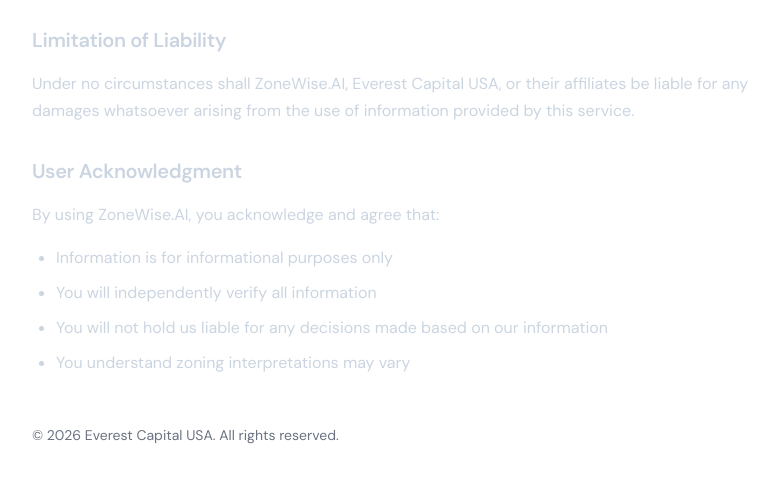
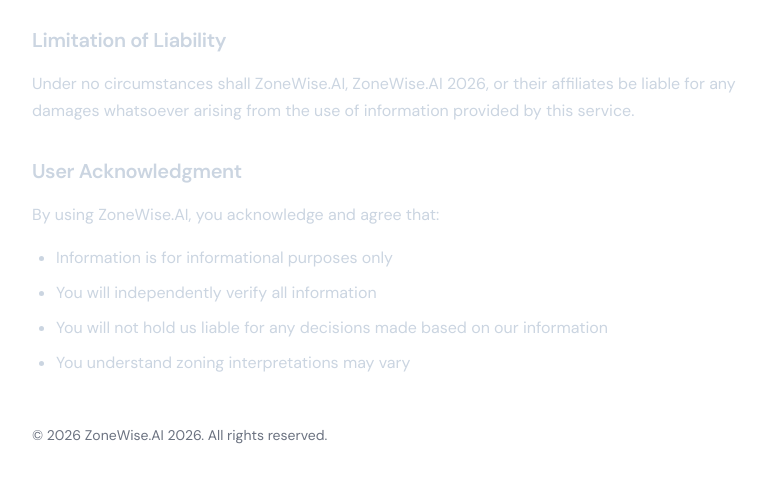
Before and after one commit to breverdbidder/zonewise-web, a Next.js app: page /disclaimer in a window 1280 px wide. Shown: the part 906-1387 px from the top of the page, without its empty margins (240-1019 px from the left). Built offline with nearby package versions, Linux system fonts and the light colour scheme.

Commit message:
chore: Rebrand to ZoneWise.AI 2026 - remove personal references

```diff
--- a/app/disclaimer/page.tsx
+++ b/app/disclaimer/page.tsx
@@ -30,7 +30,7 @@ export default function DisclaimerPage() {
           </ul>
 
           <h2 className="text-xl font-semibold mt-8 mb-4">Limitation of Liability</h2>
-          <p>Under no circumstances shall ZoneWise.AI, Everest Capital USA, or their affiliates be liable for any damages whatsoever arising from the use of information provided by this service.</p>
+          <p>Under no circumstances shall ZoneWise.AI, ZoneWise.AI 2026, or their affiliates be liable for any damages whatsoever arising from the use of information provided by this service.</p>
 
           <h2 className="text-xl font-semibold mt-8 mb-4">User Acknowledgment</h2>
           <p>By using ZoneWise.AI, you acknowledge and agree that:</p>
@@ -41,7 +41,7 @@ export default function DisclaimerPage() {
             <li>You understand zoning interpretations may vary</li>
           </ul>
         </div>
-        <p className="mt-12 text-sm text-gray-500">© 2026 Everest Capital USA. All rights reserved.</p>
+        <p className="mt-12 text-sm text-gray-500">© 2026 ZoneWise.AI 2026. All rights reserved.</p>
       </div>
     </div>
   )
```
